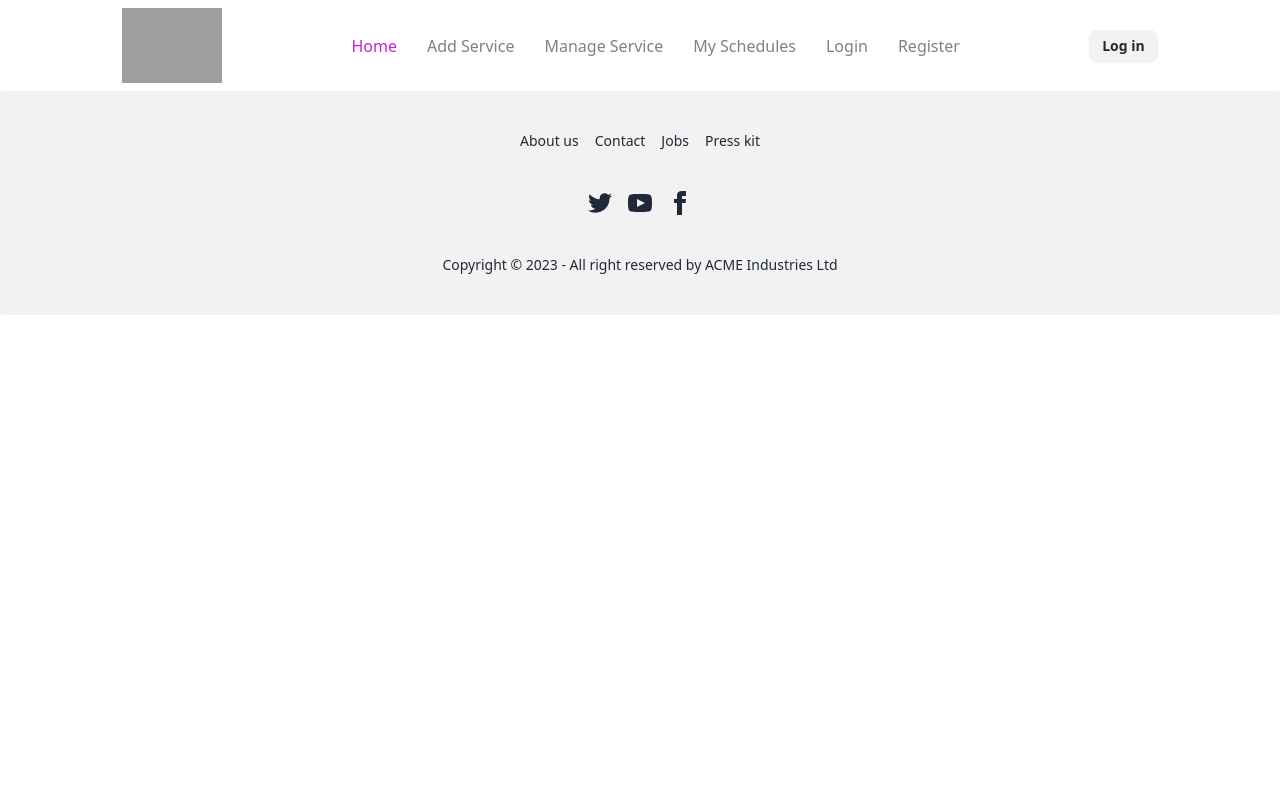
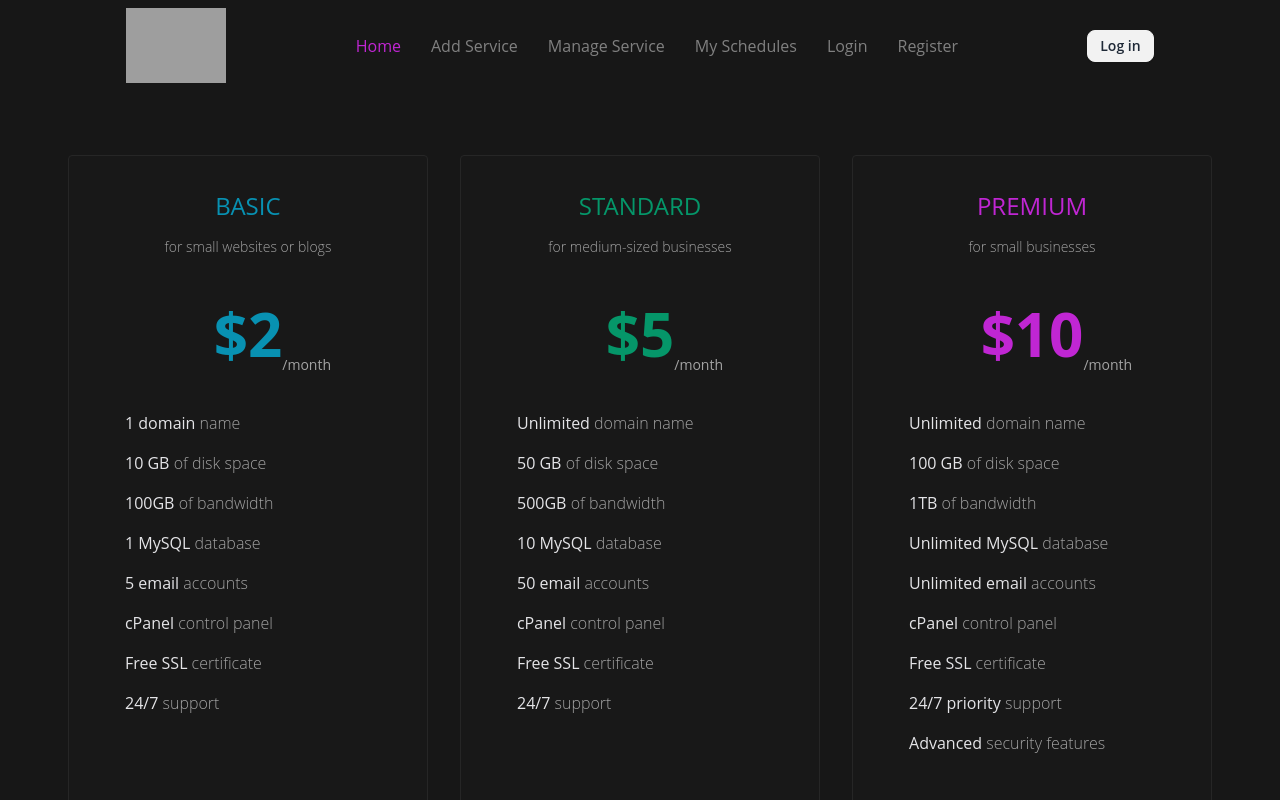
Before and after one commit to nirobutso140/Newsportal-web-app, a React (Vite) app: page / in a window 1280 px wide. Shown: the top 800 px of the page. Built offline with nearby package versions, Linux system fonts and the light colour scheme; grey boxes are pictures that could not be loaded.

Commit message:
create planing section

```diff
--- a/package.json
+++ b/package.json
@@ -13,7 +13,9 @@
     "localforage": "^1.10.0",
     "match-sorter": "^6.3.1",
     "react": "^18.2.0",
+    "react-awesome-slider": "^4.1.0",
     "react-dom": "^18.2.0",
+    "react-responsive-carousel": "^3.2.23",
     "react-router-dom": "^6.20.0",
     "sort-by": "^1.2.0"
   },
--- /dev/null
+++ b/src/components/Container/Container.jsx
@@ -0,0 +1,11 @@
+import React from 'react';
+
+const Container = () => {
+    return (
+        <>
+            <div className='max-w-screen-xl mx-auto'></div>
+        </>
+    );
+};
+
+export default Container;
--- /dev/null
+++ b/src/pages/Home/Banner/Banner.jsx
@@ -0,0 +1,27 @@
+import React from 'react';
+
+import "react-responsive-carousel/lib/styles/carousel.min.css"; // requires a loader
+import { Carousel } from 'react-responsive-carousel';
+
+const Banner = () => {
+    return (
+        <>
+            <Carousel>
+                <div>
+                    <img src="assets/1.jpeg" />
+                    <p className="legend">Legend 1</p>
+                </div>
+                <div>
+                    <img src="assets/2.jpeg" />
+                    <p className="legend">Legend 2</p>
+                </div>
+                <div>
+                    <img src="assets/3.jpeg" />
+                    <p className="legend">Legend 3</p>
+                </div>
+            </Carousel>
+        </>
+    );
+};
+
+export default Banner;
--- a/src/pages/Home/Home.jsx
+++ b/src/pages/Home/Home.jsx
@@ -1,10 +1,11 @@
 import React from 'react';
 import Navbar from '../../shared/Navbar/Navbar';
+import Plans from './Plans/Plans';
 
 const Home = () => {
     return (
         <>
-
+            <Plans/>
         </>
     );
 };
--- /dev/null
+++ b/src/pages/Home/Plans/Plans.css
@@ -0,0 +1,129 @@
+* {
+    margin: 0;
+    padding: 0;
+    box-sizing: border-box;
+    list-style: none;
+    font-family: "Open Sans", sans-serif;
+  }
+
+  body {
+    display: grid;
+    place-items: center;
+    min-height: 100vh;
+    background-color: #171717;
+  }
+
+  .pricing-plans {
+    gap: 32px;
+    display: flex;
+    flex-wrap: wrap;
+    flex-direction: row;
+    justify-content: center;
+    width: 100%;
+    padding: 64px;
+  }
+
+  .pricing-card {
+    --col: #e4e4e7;
+    position: relative;
+    min-width: 360px;
+    padding: 32px;
+    padding-bottom: 96px;
+    border-radius: 4px;
+    border: 1px solid #262626;
+    background-color: #26262620;
+    box-shadow: 0 0 32px transparent;
+    text-align: center;
+  }
+
+  .pricing-card.basic {
+    --col: #0891b2;
+  }
+
+  .pricing-card.standard {
+    --col: #059669;
+  }
+
+  .pricing-card.premium {
+    --col: #c026d3;
+  }
+
+  .pricing-card:hover {
+    border-color: var(--col);
+    background-color: #26262680;
+    box-shadow: 0 0 32px #171717;
+    transform: translateY(-16px) scale(1.02);
+    transition: all 0.5s ease;
+  }
+
+  .pricing-card > *:not(:last-child) {
+    margin-bottom: 32px;
+  }
+
+  .pricing-card .heading h4 {
+    padding-bottom: 12px;
+    color: var(--col);
+    font-size: 24px;
+    font-weight: normal;
+  }
+
+  .pricing-card .heading p {
+    color: #a3a3a3;
+    font-size: 14px;
+    font-weight: lighter;
+  }
+
+  .pricing-card .price {
+    position: relative;
+    color: var(--col);
+    font-size: 60px;
+    font-weight: bold;
+  }
+
+  .pricing-card .price sub {
+    position: absolute;
+    bottom: 14px;
+    color: #a3a3a3;
+    font-size: 14px;
+    font-weight: lighter;
+  }
+
+  .pricing-card .features li {
+    padding-bottom: 16px;
+    color: #a3a3a3;
+    font-size: 16px;
+    font-weight: lighter;
+    text-align: left;
+  }
+
+  .pricing-card .features li i,
+  .pricing-card .features li strong {
+    color: #e4e4e7;
+    font-size: 16px;
+    text-align: left;
+  }
+
+  .pricing-card .features li strong {
+    padding-left: 24px;
+  }
+
+  .pricing-card .cta-btn {
+    position: absolute;
+    bottom: 32px;
+    left: 50%;
+    transform: translateX(-50%);
+    width: 200px;
+    padding: 12px;
+    border-radius: 4px;
+    border: 1px solid var(--col);
+    background-color: var(--col);
+    color: #e4e4e7;
+    font-size: 20px;
+    font-weight: bold;
+  }
+
+  .pricing-card .cta-btn:active {
+    background-color: transparent;
+    color: var(--col);
+    transition: all 0.3s ease;
+  }
--- /dev/null
+++ b/src/pages/Home/Plans/Plans.jsx
@@ -0,0 +1,151 @@
+import React from 'react';
+import './Plans.css'
+const Plans = () => {
+    return (
+        <>
+            <section class="pricing-plans">
+                <div class="pricing-card basic">
+                    <div class="heading">
+                        <h4>BASIC</h4>
+                        <p>for small websites or blogs</p>
+                    </div>
+                    <p class="price">
+                        $2
+                        <sub>/month</sub>
+                    </p>
+                    <ul class="features">
+                        <li>
+                            <i class="fa-solid fa-check"></i>
+                            <strong>1 domain</strong> name
+                        </li>
+                        <li>
+                            <i class="fa-solid fa-check"></i>
+                            <strong>10 GB</strong> of disk space
+                        </li>
+                        <li>
+                            <i class="fa-solid fa-check"></i>
+                            <strong>100GB </strong>of bandwidth
+                        </li>
+                        <li>
+                            <i class="fa-solid fa-check"></i>
+                            <strong>1 MySQL</strong> database
+                        </li>
+                        <li>
+                            <i class="fa-solid fa-check"></i>
+                            <strong>5 email</strong> accounts
+                        </li>
+                        <li>
+                            <i class="fa-solid fa-check"></i>
+                            <strong>cPanel</strong> control panel
+                        </li>
+                        <li>
+                            <i class="fa-solid fa-check"></i>
+                            <strong>Free SSL</strong> certificate
+                        </li>
+                        <li>
+                            <i class="fa-solid fa-check"></i>
+                            <strong>24/7</strong> support
+                        </li>
+                    </ul>
+                    <button class="cta-btn">SELECT</button>
+                </div>
+                <div class="pricing-card standard">
+                    <div class="heading">
+                        <h4>STANDARD</h4>
+                        <p>for medium-sized businesses</p>
+                    </div>
+                    <p class="price">
+                        $5
+                        <sub>/month</sub>
+                    </p>
+                    <ul class="features">
+                        <li>
+                            <i class="fa-solid fa-check"></i>
+                            <strong>Unlimited</strong> domain name
+                        </li>
+                        <li>
+                            <i class="fa-solid fa-check"></i>
+                            <strong>50 GB</strong> of disk space
+                        </li>
+                        <li>
+                            <i class="fa-solid fa-check"></i>
+                            <strong>500GB </strong>of bandwidth
+                        </li>
+                        <li>
+                            <i class="fa-solid fa-check"></i>
+                            <strong>10 MySQL</strong> database
+                        </li>
+                        <li>
+                            <i class="fa-solid fa-check"></i>
+                            <strong>50 email</strong> accounts
+                        </li>
+                        <li>
+                            <i class="fa-solid fa-check"></i>
+                            <strong>cPanel</strong> control panel
+                        </li>
+                        <li>
+                            <i class="fa-solid fa-check"></i>
+                            <strong>Free SSL</strong> certificate
+                        </li>
+                        <li>
+                            <i class="fa-solid fa-check"></i>
+                            <strong>24/7</strong> support
+                        </li>
+                    </ul>
+                    <button class="cta-btn">SELECT</button>
+                </div>
+                <div class="pricing-card premium">
+                    <div class="heading">
+                        <h4>PREMIUM</h4>
+                        <p>for small businesses</p>
+                    </div>
+                    <p class="price">
+                        $10
+                        <sub>/month</sub>
+                    </p>
+                    <ul class="features">
+                        <li>
+                            <i class="fa-solid fa-check"></i>
+                            <strong>Unlimited</strong> domain name
+                        </li>
+                        <li>
+                            <i class="fa-solid fa-check"></i>
+                            <strong>100 GB</strong> of disk space
+                        </li>
+                        <li>
+                            <i class="fa-solid fa-check"></i>
+                            <strong>1TB </strong>of bandwidth
+                        </li>
+                        <li>
+                            <i class="fa-solid fa-check"></i>
+                            <strong>Unlimited MySQL</strong> database
+                        </li>
+                        <li>
+                            <i class="fa-solid fa-check"></i>
+                            <strong>Unlimited email</strong> accounts
+                        </li>
+                        <li>
+                            <i class="fa-solid fa-check"></i>
+                            <strong>cPanel</strong> control panel
+                        </li>
+                        <li>
+                            <i class="fa-solid fa-check"></i>
+                            <strong>Free SSL</strong> certificate
+                        </li>
+                        <li>
+                            <i class="fa-solid fa-check"></i>
+                            <strong>24/7 priority</strong> support
+                        </li>
+                        <li>
+                            <i class="fa-solid fa-check"></i>
+                            <strong>Advanced</strong> security features
+                        </li>
+                    </ul>
+                    <button class="cta-btn">SELECT</button>
+                </div>
+            </section>
+        </>
+    );
+};
+
+export default Plans;
```
Also changed, not shown: 1 other file (tests, documents, lock files or other folders).
